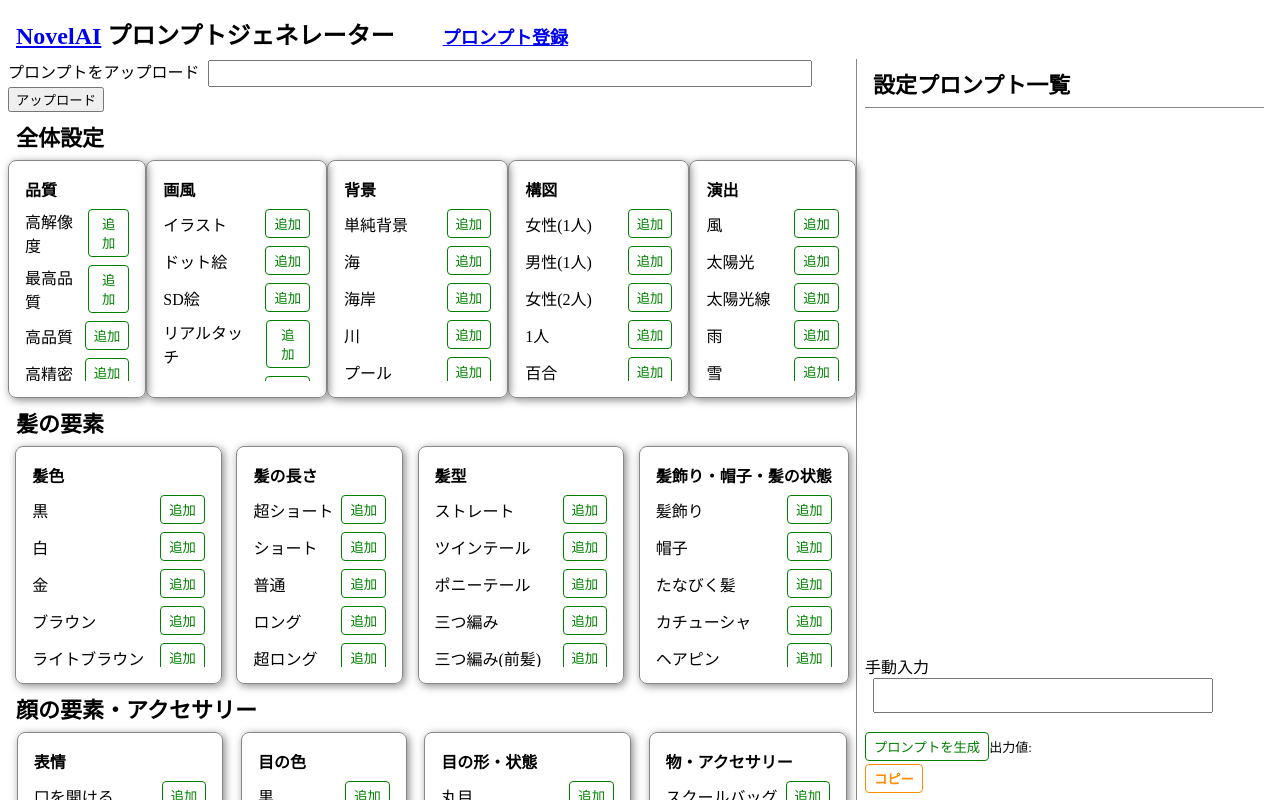
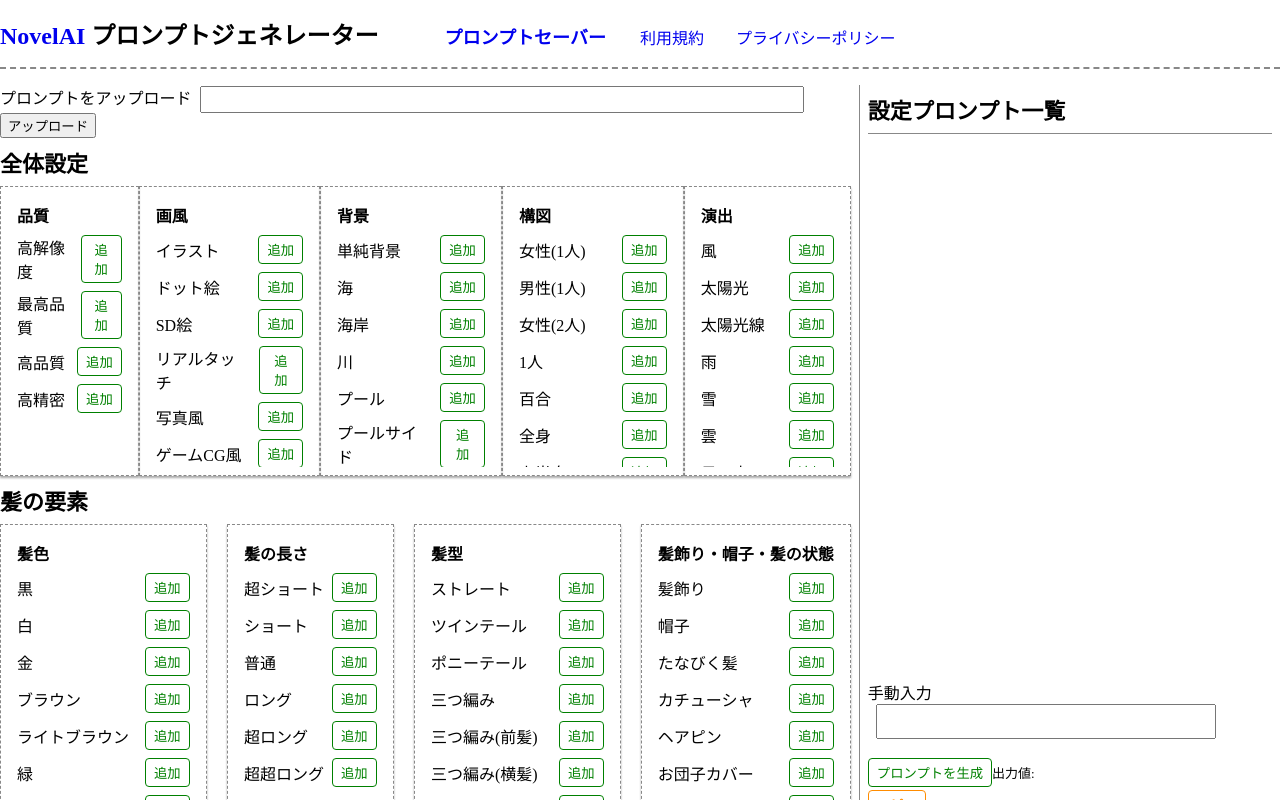
Before and after one commit to Fumin26u/novelai_spell_generator, a Vue app: page / in a window 1280 px wide. Shown: the top 800 px of the page. Built offline with nearby package versions, Linux system fonts and the light colour scheme.

Commit message:
各種リンク追加、スタイル微修正

```diff
--- a/public/index.html
+++ b/public/index.html
@@ -6,6 +6,11 @@
     <meta name="viewport" content="width=device-width,initial-scale=1.0">
     <link rel="icon" href="<%= BASE_URL %>favicon.ico">
     <title><%= htmlWebpackPlugin.options.title %></title>
+    <style>
+        body {
+            margin: 0;
+        }
+    </style>
   </head>
   <body>
     <noscript>
--- a/src/App.vue
+++ b/src/App.vue
@@ -1,7 +1,13 @@
 <template>
     <div class="top-content">
-        <h1 :style="'margin-right: 48px; display: inline-block;'"><a href="https://novelai.net/image">NovelAI</a> プロンプトジェネレーター</h1>
-        <a href="https://fuminsv.sakura.ne.jp/spellGenerator/register/" target="_blank" :style="'font-weight:bold; font-size: 18px;'">プロンプト登録</a>
+        <div class="title-area">
+            <h1 :style="'margin-right: 48px; display: inline-block;'"><a href="https://novelai.net/image">NovelAI</a> プロンプトジェネレーター</h1>
+            <div class="link-area">
+                <a href="https://fuminsv.sakura.ne.jp/spellGenerator/register/" target="_blank" class="prompt-saver">プロンプトセーバー</a>
+                <a href="https://fuminsv.sakura.ne.jp/spellGenerator/register/t/terms_of_use.php" target="_blank">利用規約</a>
+                <a href="https://fuminsv.sakura.ne.jp/spellGenerator/register/t/privacy_policy.php" target="_blank">プライバシーポリシー</a>
+            </div>
+        </div>
         <div class="content">
             <div class="main-content">
                 <section class="upload-prompt">
@@ -297,10 +303,18 @@ export default {
     font-family: 'Yu Gothic Medium';
     max-width: 1560px;
     margin: 0 auto;
+    box-sizing: border-box;
+}
+
+a {
+    text-decoration: none;
+    &:hover {
+        text-decoration: underline;
+    }
 }
 
 h1, h2, h3 {
-    margin: 8px;
+    margin: 8px 0;
     padding: 0;
 }
 h1 {font-size: 24px;}
@@ -360,6 +374,24 @@ input[type="checkbox"], input[type='radio'] {
     }
 }
 
+.title-area {
+    border-bottom: 2px dashed #888;
+    padding: 0.5em 0;
+    margin: 0 0 1em;
+}
+.title-area > h1, .title-area > .link-area {
+    display: inline-block;
+    vertical-align: center;
+    margin-right: 3em;
+}
+.title-area > .link-area > a {
+    margin: 0 1em;
+}
+.title-area > .link-area .prompt-saver {
+    font-size: 18px;
+    font-weight: bold;
+}
+
 .content {
     position: relative;
     display: flex;
@@ -381,16 +413,17 @@ input[type="checkbox"], input[type='radio'] {
 
 .tag-list {
     display: flex;
-    justify-content: space-around;
+    justify-content: space-between;
+    margin-right: 0.5em;
 }
 
 .spell-list {
-    padding: 16px;
-    border: 1px solid #888;
-    border-radius: 8px;
-    box-shadow: 2px 2px 8px #888;
+    padding: 16px 16px 8px;
+    border: 1px dashed #888;
+    /* border-radius: 8px; */
+    box-shadow: 0 2px 2px #aaa;
     > div {
-        max-height: 180px;
+        max-height: 240px;
         overflow-y: auto;
         > div {
             margin: 8px 0;
```
